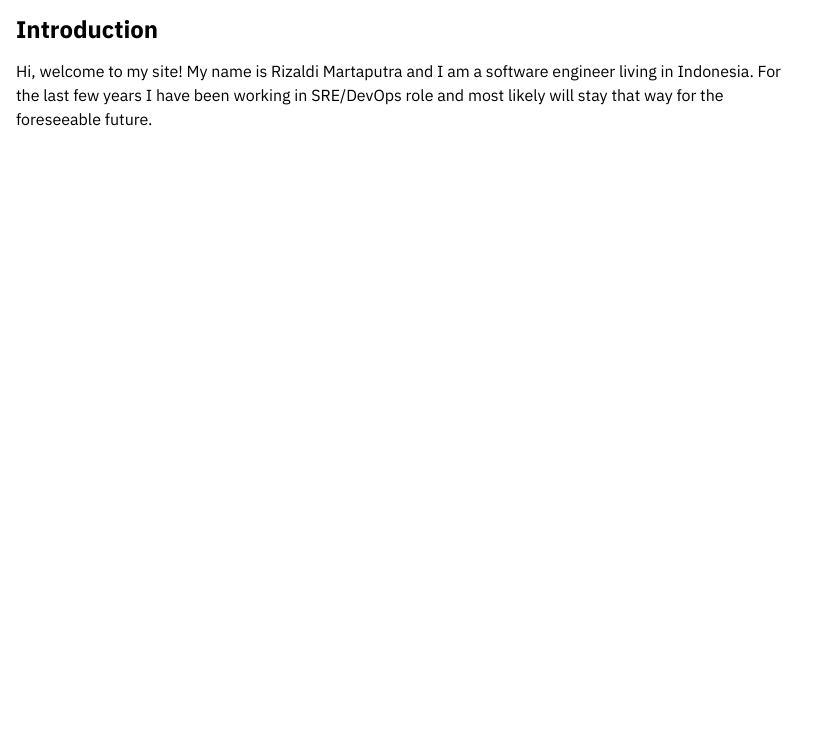
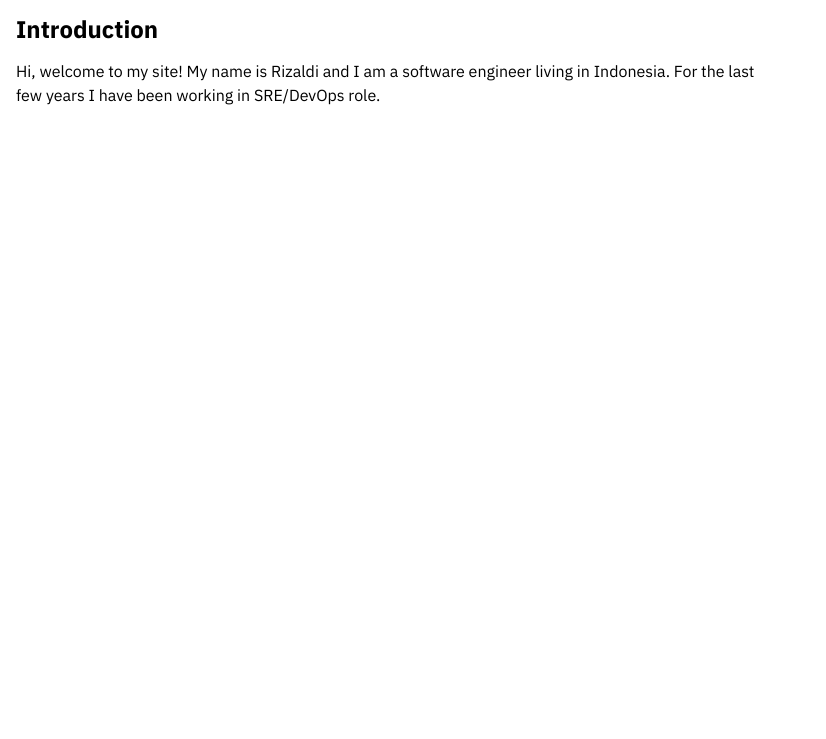
Before and after one commit to rizaldim/personal-site, an Eleventy site: page content/index.md in a window 1280 px wide. Shown: the part 77-816 px from the top of the page, without its empty margins (0-826 px from the left). Built offline with nearby package versions, Linux system fonts and the light colour scheme; Eleventy itself is replaced by a stand-in of ours; files that its build step writes are made by us from their sources.

Commit message:
Edit home

```diff
--- a/content/index.md
+++ b/content/index.md
@@ -5,6 +5,5 @@ title: Home
 
 ## Introduction
 
-Hi, welcome to my site! My name is Rizaldi Martaputra and I am a software engineer living in Indonesia.
-For the last few years I have been working in SRE/DevOps role and most likely will stay that way for
-the foreseeable future.
+Hi, welcome to my site! My name is Rizaldi and I am a software engineer living in Indonesia.
+For the last few years I have been working in SRE/DevOps role.
```
